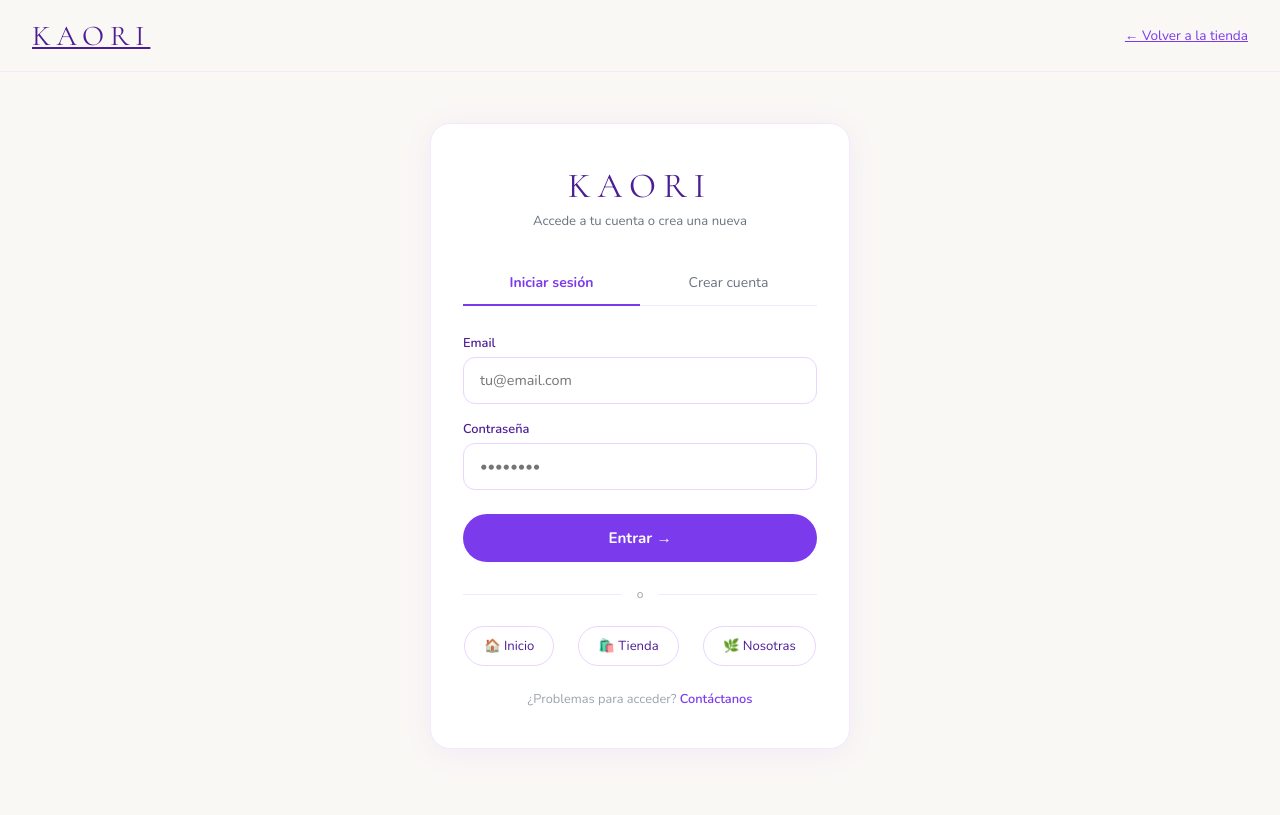
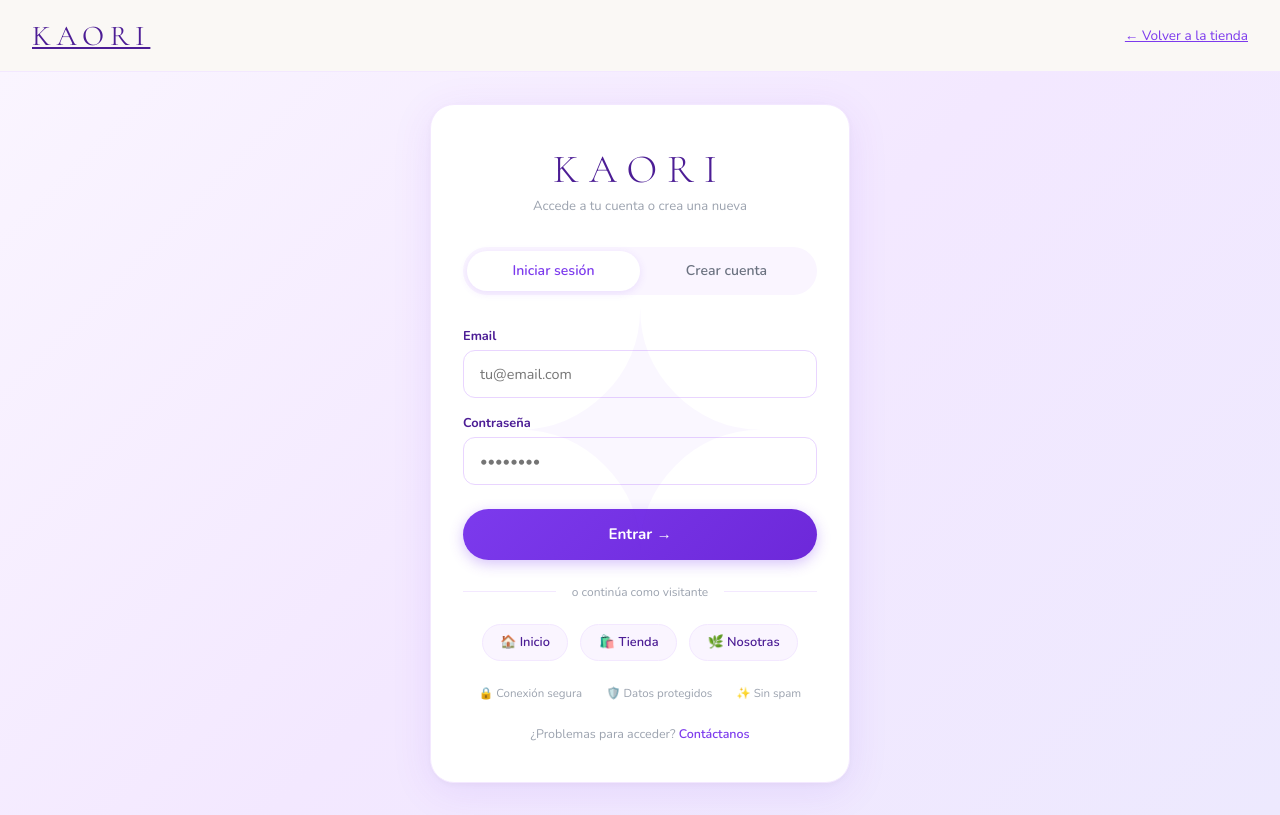
Before and after one commit to Ivan-dev-HS/kaori-web, a plain HTML site: page login.html in a window 1280 px wide. Both pictures are taken after a click on the button "Iniciar sesión". Drawn offline with nearby package versions, Linux system fonts and the light colour scheme.

Commit message:
Actualizar login.html

```diff
--- a/login.html
+++ b/login.html
@@ -12,34 +12,37 @@
     /* ── NAVBAR ── */
     nav { display: flex; align-items: center; justify-content: space-between; padding: 0 2rem; height: 72px; background: rgba(250,248,245,0.97); border-bottom: 1px solid #f3e8ff; flex-shrink: 0; }
     .nav-logo { font-family: 'Cormorant Garamond', serif; font-size: 1.8rem; letter-spacing: 0.2em; color: #4c1d95; }
-    .nav-back  { font-size: 0.85rem; color: #7c3aed; cursor: pointer; display: flex; align-items: center; gap: 0.4rem; }
-    .nav-back:hover { text-decoration: underline; }
+    .nav-back  { font-size: 0.85rem; color: #7c3aed; cursor: pointer; display: flex; align-items: center; gap: 0.4rem; transition: color 0.2s; }
+    .nav-back:hover { color: #4c1d95; }
 
-    /* ── CONTENEDOR ── */
-    .page { flex: 1; display: flex; align-items: center; justify-content: center; padding: 2rem 1rem; }
-    .card { background: white; border-radius: 1.25rem; padding: 2.5rem 2rem; border: 1px solid #f3e8ff; width: 100%; max-width: 420px; box-shadow: 0 4px 30px rgba(124,58,237,0.07); }
+    /* ── BG ── */
+    .page-bg { flex: 1; display: flex; align-items: center; justify-content: center; padding: 2rem 1rem; position: relative; overflow: hidden; }
+    .page-bg::before { content:''; position:absolute; inset:0; background: linear-gradient(135deg, #faf5ff 0%, #f3e8ff 50%, #ede9fe 100%); }
+    .page-bg::after { content:'✦'; position:absolute; font-size:20rem; color:rgba(124,58,237,0.04); top:50%; left:50%; transform:translate(-50%,-50%); pointer-events:none; font-family:'Cormorant Garamond',serif; }
 
-    /* ── CABECERA ── */
-    .card-logo { text-align: center; font-family: 'Cormorant Garamond', serif; font-size: 2.2rem; letter-spacing: 0.2em; color: #4c1d95; margin-bottom: 0.3rem; }
-    .card-sub  { text-align: center; font-size: 0.82rem; color: #6b7280; margin-bottom: 2rem; }
+    /* ── CARD ── */
+    .card { position: relative; background: white; border-radius: 1.5rem; padding: 2.5rem 2rem; border: 1px solid #f3e8ff; width: 100%; max-width: 420px; box-shadow: 0 8px 40px rgba(124,58,237,0.1), 0 2px 8px rgba(0,0,0,0.04); }
+
+    /* ── LOGO ── */
+    .card-logo { text-align: center; font-family: 'Cormorant Garamond', serif; font-size: 2.5rem; letter-spacing: 0.25em; color: #4c1d95; margin-bottom: 0.25rem; font-weight: 300; }
+    .card-sub  { text-align: center; font-size: 0.82rem; color: #9ca3af; margin-bottom: 2rem; }
 
     /* ── TABS ── */
-    .tabs { display: flex; border-bottom: 1px solid #f3e8ff; margin-bottom: 1.75rem; }
-    .tab  { flex: 1; padding: 0.7rem; text-align: center; cursor: pointer; font-size: 0.875rem; color: #6b7280; border: none; border-bottom: 2px solid transparent; background: none; font-family: 'Nunito', sans-serif; transition: all 0.2s; margin-bottom: -1px; }
-    .tab.active { color: #7c3aed; border-bottom-color: #7c3aed; font-weight: 700; }
-    .tab:hover:not(.active) { color: #4c1d95; }
+    .tabs { display: flex; background: #faf5ff; border-radius: 9999px; padding: 0.25rem; margin-bottom: 2rem; }
+    .tab  { flex: 1; padding: 0.65rem; text-align: center; cursor: pointer; font-size: 0.875rem; color: #6b7280; border: none; background: none; font-family: 'Nunito', sans-serif; border-radius: 9999px; transition: all 0.2s; font-weight: 600; }
+    .tab.active { background: white; color: #7c3aed; box-shadow: 0 2px 8px rgba(124,58,237,0.12); }
 
     /* ── FORMULARIO ── */
     .form-group { display: flex; flex-direction: column; gap: 5px; margin-bottom: 1rem; }
-    label { font-size: 0.8rem; font-weight: 600; color: #4c1d95; }
-    input { font-family: 'Nunito', sans-serif; border: 1px solid #e9d5ff; border-radius: 0.75rem; padding: 0.78rem 1rem; font-size: 0.9rem; outline: none; width: 100%; transition: border-color 0.2s; color: #2d1b69; background: white; }
-    input:focus { border-color: #a855f7; box-shadow: 0 0 0 3px rgba(168,85,247,0.08); }
-    .input-hint { font-size: 0.75rem; color: #9ca3af; margin-top: 2px; }
+    label { font-size: 0.8rem; font-weight: 700; color: #4c1d95; }
+    input { font-family: 'Nunito', sans-serif; border: 1.5px solid #e9d5ff; border-radius: 0.75rem; padding: 0.82rem 1rem; font-size: 0.9rem; outline: none; width: 100%; transition: all 0.2s; color: #2d1b69; background: white; }
+    input:focus { border-color: #a855f7; box-shadow: 0 0 0 3px rgba(168,85,247,0.1); }
+    .input-hint { font-size: 0.72rem; color: #9ca3af; }
 
     /* ── BOTÓN ── */
-    .btn { width: 100%; background: #7c3aed; color: white; border: none; border-radius: 9999px; padding: 0.9rem; font-family: 'Nunito', sans-serif; font-weight: 700; font-size: 0.95rem; cursor: pointer; margin-top: 0.5rem; transition: background 0.2s; }
-    .btn:hover:not(:disabled) { background: #6d28d9; }
-    .btn:disabled { background: #c4b5fd; cursor: not-allowed; }
+    .btn { width: 100%; background: linear-gradient(135deg, #7c3aed, #6d28d9); color: white; border: none; border-radius: 9999px; padding: 0.95rem; font-family: 'Nunito', sans-serif; font-weight: 700; font-size: 0.95rem; cursor: pointer; margin-top: 0.5rem; transition: all 0.2s; box-shadow: 0 4px 14px rgba(124,58,237,0.3); }
+    .btn:hover:not(:disabled) { transform: translateY(-2px); box-shadow: 0 8px 20px rgba(124,58,237,0.4); }
+    .btn:disabled { background: #c4b5fd; cursor: not-allowed; box-shadow: none; transform: none; }
 
     /* ── MENSAJES ── */
     .mensaje { font-size: 0.82rem; text-align: center; padding: 0.7rem 1rem; border-radius: 0.6rem; margin-top: 1rem; display: none; line-height: 1.5; }
@@ -53,20 +56,24 @@
     .divider span { font-size: 0.75rem; color: #9ca3af; white-space: nowrap; }
 
     /* ── LINKS ── */
-    .links-row { display: flex; justify-content: center; gap: 1.5rem; flex-wrap: wrap; }
-    .link-btn { background: none; border: 1px solid #e9d5ff; border-radius: 9999px; padding: 0.6rem 1.2rem; font-family: 'Nunito', sans-serif; font-size: 0.82rem; color: #4c1d95; cursor: pointer; transition: all 0.2s; text-decoration: none; display: inline-block; }
-    .link-btn:hover { background: #faf5ff; border-color: #c4b5fd; }
+    .links-row { display: flex; justify-content: center; gap: 0.75rem; flex-wrap: wrap; }
+    .link-btn { background: #faf5ff; border: 1px solid #f3e8ff; border-radius: 9999px; padding: 0.55rem 1.1rem; font-family: 'Nunito', sans-serif; font-size: 0.8rem; color: #4c1d95; cursor: pointer; transition: all 0.2s; text-decoration: none; display: inline-block; font-weight: 600; }
+    .link-btn:hover { background: #f3e8ff; border-color: #c4b5fd; transform: translateY(-1px); }
 
     /* ── FOOTER CARD ── */
-    .card-footer { text-align: center; margin-top: 1.5rem; font-size: 0.8rem; color: #9ca3af; }
+    .card-footer { text-align: center; margin-top: 1.5rem; font-size: 0.78rem; color: #9ca3af; }
     .card-footer a { color: #7c3aed; text-decoration: none; font-weight: 600; }
     .card-footer a:hover { text-decoration: underline; }
+
+    /* ── TRUST ── */
+    .trust-row { display: flex; justify-content: center; gap: 1.5rem; margin-top: 1.5rem; flex-wrap: wrap; }
+    .trust-item { display: flex; align-items: center; gap: 0.3rem; font-size: 0.72rem; color: #9ca3af; }
 
     /* ── RESPONSIVE ── */
     @media (max-width: 480px) {
       nav { padding: 0 1rem; }
       .card { padding: 2rem 1.25rem; border-radius: 1rem; }
-      .card-logo { font-size: 1.8rem; }
+      .card-logo { font-size: 2rem; }
     }
   </style>
 </head>
@@ -77,8 +84,9 @@
     <a href="shop.html" class="nav-back">← Volver a la tienda</a>
   </nav>
 
-  <div class="page">
-    <div class="card">
+  <div class="page-bg">
+    <div class="card" data-animate="zoom-in">
+
       <p class="card-logo">KAORI</p>
       <p class="card-sub">Accede a tu cuenta o crea una nueva</p>
 
@@ -88,7 +96,7 @@
         <button class="tab"        onclick="mostrarTab('registro')" id="tab-registro">Crear cuenta</button>
       </div>
 
-      <!-- ── FORMULARIO LOGIN ── -->
+      <!-- LOGIN -->
       <div id="form-login">
         <div class="form-group">
           <label for="login-email">Email</label>
@@ -107,7 +115,7 @@
         <p class="mensaje" id="msg-login"></p>
       </div>
 
-      <!-- ── FORMULARIO REGISTRO ── -->
+      <!-- REGISTRO -->
       <div id="form-registro" style="display:none">
         <div class="form-group">
           <label for="reg-email">Email</label>
@@ -132,12 +140,18 @@
         <p class="mensaje" id="msg-registro"></p>
       </div>
 
-      <div class="divider"><span>o</span></div>
+      <div class="divider"><span>o continúa como visitante</span></div>
 
       <div class="links-row">
         <a href="index.html" class="link-btn">🏠 Inicio</a>
         <a href="shop.html"  class="link-btn">🛍️ Tienda</a>
         <a href="about.html" class="link-btn">🌿 Nosotras</a>
+      </div>
+
+      <div class="trust-row">
+        <span class="trust-item">🔒 Conexión segura</span>
+        <span class="trust-item">🛡️ Datos protegidos</span>
+        <span class="trust-item">✨ Sin spam</span>
       </div>
 
       <p class="card-footer">
@@ -150,8 +164,9 @@
   <script src="https://cdn.jsdelivr.net/npm/@supabase/supabase-js@2"></script>
   <script src="supabase.js"></script>
   <script src="auth.js"></script>
+  <script src="animations.js"></script>
   <script>
-    // ── Si ya hay sesión redirige directamente ────────────────────────────────
+    // ── Si ya hay sesión redirige ──────────────────────────────────────────────
     (async () => {
       try {
         const sesion = await obtenerSesion();
@@ -159,27 +174,27 @@
           const rol = await obtenerRol();
           redirigirSegunRol(rol);
         }
-      } catch(e) { /* Supabase no configurado */ }
+      } catch(e) {}
     })();
 
     function redirigirSegunRol(rol) {
       window.location.href = rol === 'admin' ? 'admin.html' : 'mi-cuenta.html';
     }
 
-    // ── Cambiar tabs ──────────────────────────────────────────────────────────
+    // ── Tabs ──────────────────────────────────────────────────────────────────
     function mostrarTab(tab) {
       document.getElementById('form-login').style.display    = tab === 'login'    ? '' : 'none';
       document.getElementById('form-registro').style.display = tab === 'registro' ? '' : 'none';
       document.getElementById('tab-login').classList.toggle('active',    tab === 'login');
       document.getElementById('tab-registro').classList.toggle('active', tab === 'registro');
-      // Limpiar mensajes
       ['msg-login','msg-registro'].forEach(id => {
-        document.getElementById(id).className = 'mensaje';
-        document.getElementById(id).textContent = '';
+        const el = document.getElementById(id);
+        el.className = 'mensaje';
+        el.textContent = '';
       });
     }
 
-    // ── LOGIN ─────────────────────────────────────────────────────────────────
+    // ── Login ─────────────────────────────────────────────────────────────────
     async function hacerLogin() {
       const email = document.getElementById('login-email').value.trim();
       const pass  = document.getElementById('login-pass').value;
@@ -192,7 +207,7 @@
       }
 
       btn.disabled    = true;
-      btn.textContent = 'Entrando...';
+      btn.textContent = '⏳ Entrando...';
 
       try {
         const resultado = await iniciarSesion(email, pass);
@@ -212,7 +227,7 @@
       }
     }
 
-    // ── REGISTRO ──────────────────────────────────────────────────────────────
+    // ── Registro ──────────────────────────────────────────────────────────────
     async function hacerRegistro() {
       const email = document.getElementById('reg-email').value.trim();
       const pass  = document.getElementById('reg-pass').value;
@@ -232,14 +247,13 @@
         mostrarMensaje(msg, 'La contraseña debe tener al menos 6 caracteres.', 'error');
         return;
       }
-      // Validación básica de email
       if (!/^[^\s@]+@[^\s@]+\.[^\s@]+$/.test(email)) {
         mostrarMensaje(msg, 'El formato del email no es válido.', 'error');
         return;
       }
 
       btn.disabled    = true;
-      btn.textContent = 'Creando cuenta...';
+      btn.textContent = '⏳ Creando cuenta...';
 
       try {
         const resultado = await registrarUsuario(email, pass);
@@ -250,16 +264,16 @@
           mostrarMensaje(msg, resultado.mensaje, 'error');
           return;
         }
+
         mostrarMensaje(
           msg,
-          '¡Cuenta creada con éxito! Revisa tu email para confirmarla y luego inicia sesión.',
+          '¡Cuenta creada! Revisa tu email para confirmarla y luego inicia sesión.',
           'ok'
         );
-        // Cambiar al tab de login después de 2 segundos
         setTimeout(() => {
           mostrarTab('login');
           document.getElementById('login-email').value = email;
-        }, 2000);
+        }, 2500);
       } catch(e) {
         mostrarMensaje(msg, 'Error de conexión. Comprueba tu configuración de Supabase.', 'error');
         btn.disabled    = false;
@@ -267,7 +281,6 @@
       }
     }
 
-    // ── Mostrar mensaje ───────────────────────────────────────────────────────
     function mostrarMensaje(el, texto, tipo) {
       el.textContent = texto;
       el.className   = 'mensaje ' + tipo;
```
